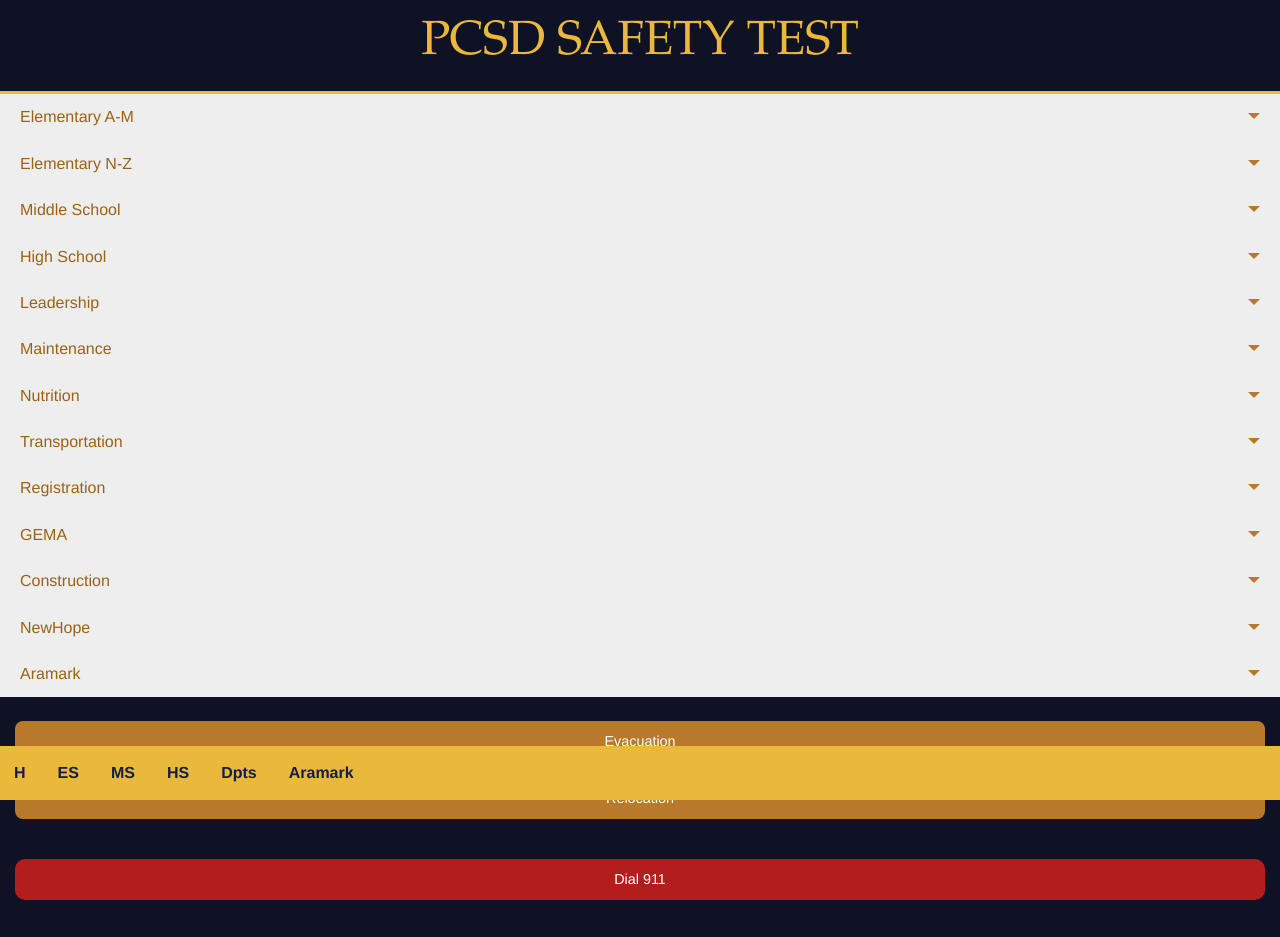
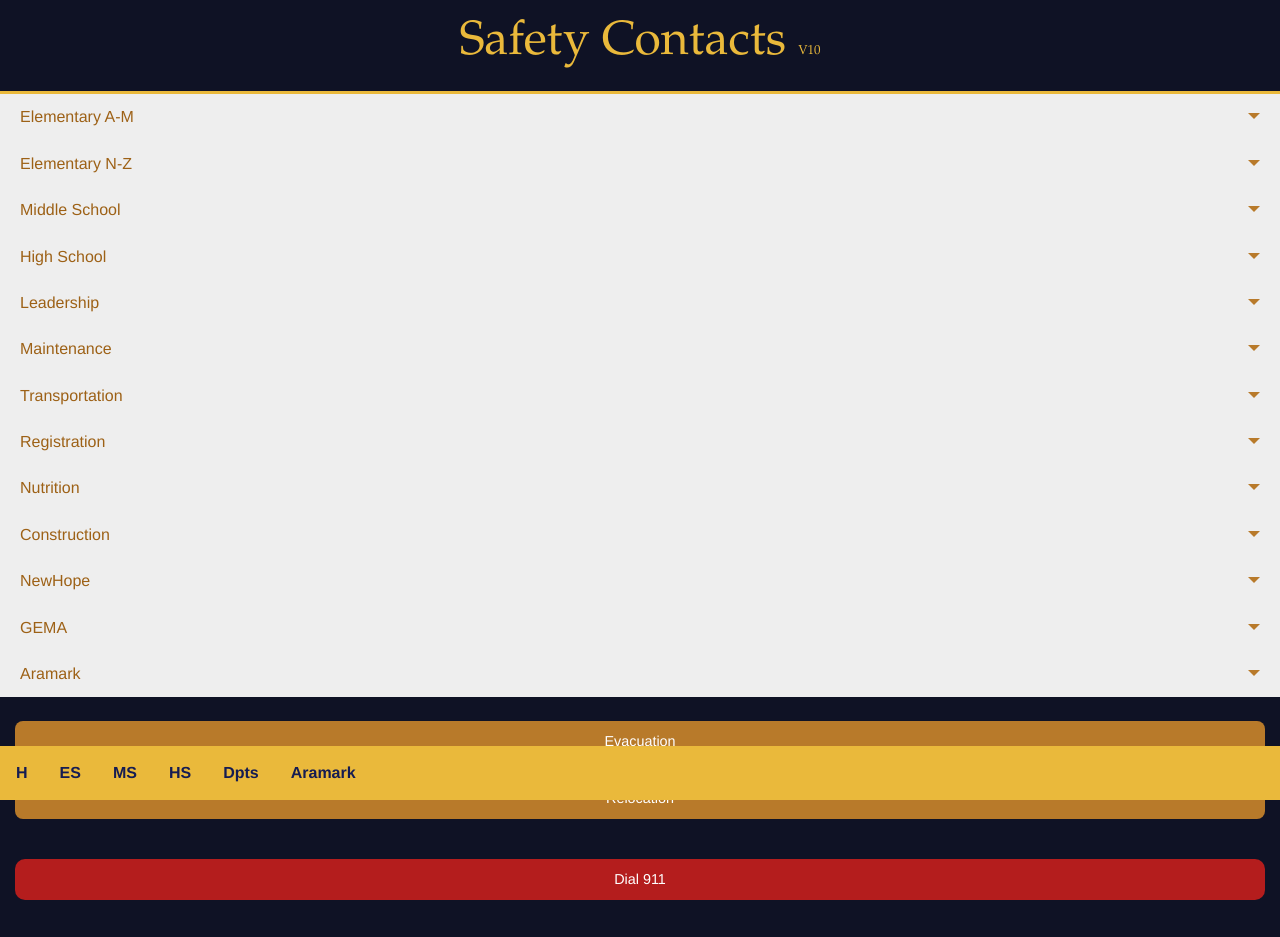
Before and after one commit to carvingpixel/SwiftContacts, a PHP site: page / in a window 1280 px wide. Shown: the top 937 px of the page. Run offline with PHP 8.4, Linux system fonts and the light colour scheme; some libraries are stand-ins or nearby versions.

Commit message:
Updated Logo and Heading Name based on update launch of true

```diff
--- a/css/app.css
+++ b/css/app.css
@@ -4,8 +4,9 @@ body {background-color:#0F1225;}ul {margin-left: 0;}ul ul, ol ul, ul ol, ol ol {
 #safetyHeader {margin:0;padding:10px 0 6px 0;text-align:center;}
 #safetyHeader {border-bottom:3px solid #eab93b;}
 #safetyHeader h1 {font-family:"Palatino Linotype", "Book Antiqua", Palatino, serif;}
-#safetyHeader h1 a {color:#eab93b;font-weight:normal;text-transform:uppercase;}
+#safetyHeader h1 a {color:#eab93b;font-weight:normal;text-transform:capitalize;}
 #safetyHeader h1 a:hover {color:darkgoldenrod;}
+#safetyHeader span {font-size:small;color:#eab93b;}
 /* Lower Buttons -----------------------------------------------------------------------*/
 .button {border-radius:8px;}
 #emsCall {background-color:#b41d1d;margin-top:40px;margin-bottom:40px;border-radius:10px;}
@@ -26,9 +27,9 @@ ul.nested li span.propValues a.iconSMS {float:right;margin-right:30px;}
 /* Top-bar Menu is fixed bottom ----------------------------------------------------------*/
 .top-bar {position:fixed;bottom:0;width:100%;z-index:99;}
 .top-bar, .top-bar ul {background-color:#eab93b;}
-div.top-bar ul.menu {margin-left:6px;}
+div.top-bar ul.menu {margin-left:8px;}
 div.top-bar ul.menu li a {color:#151c52;font-weight:bold;}
 div.top-bar ul.menu li a:hover {color:#b87a2a;}
-ul li ul.menu li a{  margin:0;  line-height:16px;  font-weight:normal;  background-color:#151c52;  padding:8px 0 8px 8px;  border-radius:10px;  color:#fff;  }
+ul li ul.menu li a{margin:0;  line-height:16px;  font-weight:normal;  background-color:#151c52;  padding:8px 0 8px 8px;  border-radius:10px;  color:#fff;  }
 ul li ul.menu li a:hover{background-color:#eab93b;color:#fff;}
 ul li ul.menu li ul li{padding-bottom:18px;font-weight:bold;margin-right:10px;}
--- a/index.php
+++ b/index.php
@@ -44,7 +44,7 @@
 
 <!--header ************************************************-->
 <div id="safetyHeader">
-    <h1><a onclick="dblTap()" href="#">PCSD Safety Test </a></h1>
+    <h1><a onclick="dblTap()" href="#">Safety Contacts</a> <span> V10</span></h1>
 </div>
 
 
@@ -107,7 +107,8 @@
 
         <div style="width:100%;margin:0 auto;text-align:center;">
             <div style="max-width:448px;margin:0 auto; margin-bottom:200px;">
-                <img style="margin:0 auto;;" src="imgs/PCSD.gif"  alt="Paulding County School District" width="100%" height="100%" />
+                <a href="https://intranet2.paulding.k12.ga.us">
+                <img style="margin:0 auto;;" src="imgs/PCSD17.gif"  alt="Paulding County School District" width="100%" height="100%" /></a>
             </div></div>
 
     </div>
--- a/js/scriptLib.js
+++ b/js/scriptLib.js
@@ -84,12 +84,13 @@ function HSData() {
 function BOEData() {
     showAdminLib(LeadershipLib,"Leadership");
     showAdminLib(MaintenanceLib,"Maintenance");
-    showAdminLib(NutritionLib,"Nutrition");
     showAdminLib(Transportation,"Transportation");
     showAdminLib(Registration,"Registration");
-    showAdminLib(GEMA,"GEMA");
+    showAdminLib(NutritionLib,"Nutrition");
     showAdminLib(Construction,"Construction");
     showAdminLib(NewHope,"NewHope");
+    showAdminLib(GEMA,"GEMA");
+
 }
 
 function AramarkData() {
```
Also changed, not shown: imgs/PCSD.gif (deleted), 1 other file.
